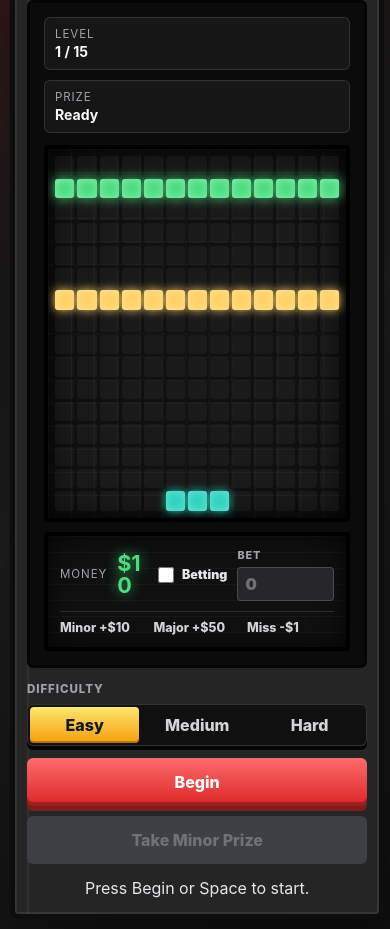
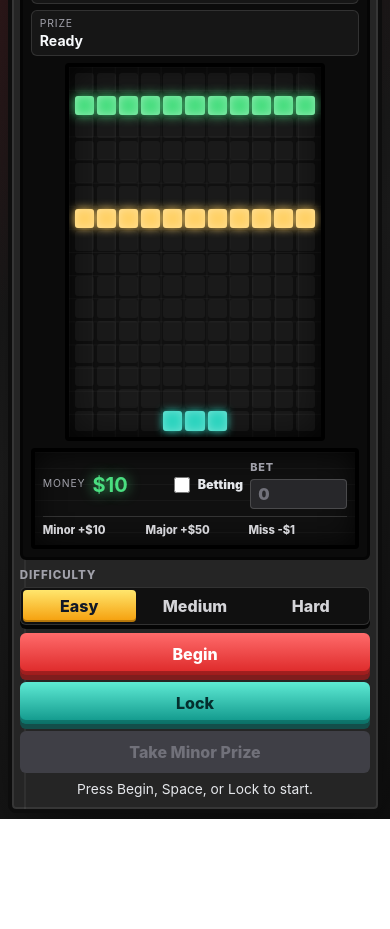
Before and after one commit to wardropc1/arcade-stacker, a plain HTML site: page index.html in a window 390 px wide. Shown: the part 165-1094 px from the top of the page. After the commit the page ends 984 px from the top, so only its background shows below. Drawn offline with Linux system fonts and the light colour scheme.

Commit message:
Mobile spacing and some fixes

```diff
--- a/game.js
+++ b/game.js
@@ -1,4 +1,4 @@
-const COLS = 13;
+const COLS = 11;
 const ROWS = 16;
 const FINAL_LEVEL = 15;
 const MINOR_LEVEL = 10;
@@ -12,6 +12,7 @@ const bettingToggle = document.querySelector("#bettingToggle");
 const betInput = document.querySelector("#betInput");
 const statusText = document.querySelector("#statusText");
 const stopButton = document.querySelector("#stopButton");
+const lockButton = document.querySelector("#lockButton");
 const minorButton = document.querySelector("#minorButton");
 const moneyRules = document.querySelector(".money-rules");
 const difficultyButtons = document.querySelectorAll(".difficulty-button");
@@ -52,7 +53,6 @@ function speedForLevel(level) {
 
 function prizeForLevel(level) {
   if (state === "minor") return "Minor prize ready";
-  if (state === "paused") return "Paused";
   if (state === "ready") return "Ready";
   if (level > FINAL_LEVEL) return "Major prize";
   if (level > MINOR_LEVEL) return "Major run";
@@ -173,7 +173,7 @@ function render() {
     }
   }
 
-  if (state === "playing" || state === "ready" || state === "paused") {
+  if (state === "playing" || state === "ready") {
     const row = rowForLevel(currentLevel);
     for (const col of currentBlocks) {
       cellAt(row, col).classList.add("block");
@@ -195,6 +195,10 @@ function setPrimaryButtonLabel() {
   stopButton.textContent = "Begin";
 }
 
+function setLockButtonLabel() {
+  lockButton.textContent = state === "minor" ? "Continue" : "Lock";
+}
+
 function readyMessage() {
   if (roundBet > 0) {
     return `Betting mode active: ${formatMoney(roundBet)} wager locked. Press Begin to start.`;
@@ -204,7 +208,7 @@ function readyMessage() {
     return "Betting mode is on, but you need money before a wager can be locked.";
   }
 
-  return "Press Begin or Space to start.";
+  return "Press Begin, Space, or Lock to start.";
 }
 
 function makeBlocks(start, count) {
@@ -267,6 +271,7 @@ function prepareRound() {
   stopButton.disabled = false;
   setStartingBlocks();
   setPrimaryButtonLabel();
+  setLockButtonLabel();
   setReadouts(readyMessage());
   render();
 }
@@ -275,24 +280,14 @@ function startRound() {
   if (state !== "ready") return;
   state = "playing";
   setPrimaryButtonLabel();
+  setLockButtonLabel();
   startMovingRow();
 }
 
-function pauseRound() {
+function resetActiveRound() {
   if (state !== "playing") return;
-  window.clearInterval(timerId);
-  state = "paused";
-  setPrimaryButtonLabel();
-  setReadouts("Paused. Press Begin to resume, or Space to lock this row.");
-  render();
-}
-
-function resumeRound() {
-  if (state !== "paused") return;
-  state = "playing";
-  setPrimaryButtonLabel();
-  setReadouts("Row moving. Press Space to lock it.");
-  startRowTimer(blockCountForLevel(currentLevel));
+  prepareRound();
+  setReadouts("Round reset. Press Begin to start again.");
 }
 
 function pauseForMinorPrize() {
@@ -300,7 +295,8 @@ function pauseForMinorPrize() {
   state = "minor";
   minorButton.disabled = false;
   setPrimaryButtonLabel();
-  setReadouts("Minor prize reached. Take it, or press Continue / Space to go for the major prize.");
+  setLockButtonLabel();
+  setReadouts("Minor prize reached. Take it, or press Continue / Lock / Space to go for the major prize.");
   render();
 }
 
@@ -313,6 +309,7 @@ function finishGame(message, won = false) {
   screen.classList.toggle("win", won);
   updateBetControls();
   setPrimaryButtonLabel();
+  setLockButtonLabel();
   setReadouts(message);
   render();
 }
@@ -323,16 +320,12 @@ function continuePastMinorPrize() {
   currentLevel += 1;
   minorButton.disabled = true;
   setPrimaryButtonLabel();
+  setLockButtonLabel();
   setReadouts("Going for the major prize.");
   startMovingRow();
 }
 
 function lockCurrentRow() {
-  if (state === "paused") {
-    state = "playing";
-    setPrimaryButtonLabel();
-  }
-
   if (state !== "playing") return;
 
   window.clearInterval(timerId);
@@ -388,12 +381,17 @@ function handlePrimaryAction() {
     return;
   }
 
-  if (state === "paused") {
-    resumeRound();
-    return;
+  resetActiveRound();
+}
+
+function handleLockAction() {
+  if (state === "ready" || state === "over" || state === "won") {
+    handlePrimaryAction();
+  } else if (state === "minor") {
+    continuePastMinorPrize();
+  } else {
+    lockCurrentRow();
   }
-
-  pauseRound();
 }
 
 function takeMinorPrize() {
@@ -405,6 +403,10 @@ function takeMinorPrize() {
 stopButton.addEventListener("click", () => {
   stopButton.blur();
   handlePrimaryAction();
+});
+lockButton.addEventListener("click", () => {
+  lockButton.blur();
+  handleLockAction();
 });
 minorButton.addEventListener("click", takeMinorPrize);
 bettingToggle.addEventListener("change", updateBetControls);
@@ -420,13 +422,7 @@ window.addEventListener("keydown", (event) => {
   if (event.code === "Space") {
     if (event.target.closest("button, input, summary")) return;
     event.preventDefault();
-    if (state === "ready" || state === "over" || state === "won") {
-      handlePrimaryAction();
-    } else if (state === "minor") {
-      continuePastMinorPrize();
-    } else {
-      lockCurrentRow();
-    }
+    handleLockAction();
   }
 
   if (event.key.toLowerCase() === "r") {
--- a/index.html
+++ b/index.html
@@ -12,7 +12,7 @@
         <details class="explain-tab">
           <summary>Explain</summary>
           <div class="explain-content">
-            <p>Press Begin to start movement. Press Stop to pause, or Space to lock the moving row.</p>
+            <p>Press Begin to start movement. Press Stop to reset the round, then press Space or tap Lock to place the moving row.</p>
             <p>Only blocks directly above the previous row survive. Missing the stack ends the round.</p>
             <p>Reach the minor prize to cash out or continue. Reach the top row to win the major prize.</p>
             <p>Standard rewards are +$10 minor, +$50 major, and -$1 on a miss. Betting mode replaces those rewards with the selected wager.</p>
@@ -76,10 +76,11 @@
 
         <div class="controls">
           <button class="start-button" id="stopButton" type="button">Begin</button>
+          <button class="lock-button" id="lockButton" type="button">Lock</button>
           <button class="secondary-button" id="minorButton" type="button" disabled>Take Minor Prize</button>
         </div>
 
-        <p class="status" id="statusText">Press Begin or Space to start.</p>
+        <p class="status" id="statusText">Press Begin, Space, or Lock to start.</p>
       </section>
     </main>
 
--- a/styles.css
+++ b/styles.css
@@ -39,14 +39,14 @@ input {
   min-height: 100vh;
   display: grid;
   place-items: center;
-  padding: 24px;
+  padding: 12px;
 }
 
 .cabinet {
   position: relative;
-  width: min(96vw, 680px);
-  padding: 18px;
-  border: 8px solid var(--cabinet-edge);
+  width: min(96vw, 600px);
+  padding: 12px;
+  border: 6px solid var(--cabinet-edge);
   border-radius: 8px;
   background:
     linear-gradient(90deg, transparent 0 12px, rgba(255, 255, 255, 0.05) 12px 14px, transparent 14px 100%),
@@ -102,17 +102,17 @@ input {
 }
 
 .marquee {
-  min-height: 72px;
+  min-height: 54px;
   display: flex;
   align-items: center;
   justify-content: center;
-  gap: 18px;
+  gap: 14px;
   border: 3px solid #050505;
   border-radius: 6px;
   color: #111827;
   background: linear-gradient(180deg, #ffe66d, #f59e0b);
   font-weight: 950;
-  font-size: clamp(1.7rem, 7vw, 3rem);
+  font-size: clamp(1.45rem, 6vw, 2.35rem);
   letter-spacing: 0;
   text-shadow: 0 2px 0 rgba(255, 255, 255, 0.28);
 }
@@ -126,8 +126,8 @@ input {
 }
 
 .screen-wrap {
-  margin-top: 16px;
-  padding: 14px;
+  margin-top: 10px;
+  padding: 10px;
   border: 3px solid #050505;
   border-radius: 6px;
   background: #0b0b0b;
@@ -136,13 +136,13 @@ input {
 .scoreboard {
   display: grid;
   grid-template-columns: 1fr 1.25fr;
-  gap: 10px;
-  margin-bottom: 12px;
+  gap: 8px;
+  margin-bottom: 8px;
 }
 
 .scoreboard > div {
   min-width: 0;
-  padding: 9px 10px;
+  padding: 7px 9px;
   border: 1px solid rgba(255, 255, 255, 0.12);
   border-radius: 6px;
   background: #161616;
@@ -176,14 +176,15 @@ input {
   position: relative;
   overflow: hidden;
   width: 100%;
-  aspect-ratio: 13 / 16;
+  max-height: 58vh;
+  aspect-ratio: 11 / 16;
   border: 4px solid #000;
   border-radius: 4px;
   background:
     linear-gradient(rgba(255, 255, 255, 0.04) 1px, transparent 1px),
     linear-gradient(90deg, rgba(255, 255, 255, 0.04) 1px, transparent 1px),
     var(--panel);
-  background-size: calc(100% / 13) calc(100% / 16);
+  background-size: calc(100% / 11) calc(100% / 16);
   box-shadow: inset 0 0 36px rgba(0, 0, 0, 0.9);
 }
 
@@ -272,7 +273,7 @@ input {
 
 .grid {
   display: grid;
-  grid-template-columns: repeat(13, 1fr);
+  grid-template-columns: repeat(11, 1fr);
   grid-template-rows: repeat(16, 1fr);
   width: 100%;
   height: 100%;
@@ -326,14 +327,14 @@ input {
 .control-panel {
   display: grid;
   justify-content: end;
-  margin-top: 14px;
+  margin-top: 10px;
 }
 
 .controls {
   display: grid;
-  grid-template-columns: 1.4fr 1fr;
-  gap: 10px;
-  margin-top: 12px;
+  grid-template-columns: 1.2fr 1fr 1fr;
+  gap: 8px;
+  margin-top: 9px;
 }
 
 .difficulty-control {
@@ -365,7 +366,7 @@ input {
 }
 
 .difficulty-button {
-  min-height: 36px;
+  min-height: 32px;
   border: 0;
   border-radius: 4px;
   color: #d4d4d8;
@@ -386,8 +387,9 @@ input {
 }
 
 .start-button,
+.lock-button,
 .secondary-button {
-  min-height: 48px;
+  min-height: 42px;
   border: 0;
   border-radius: 6px;
   cursor: pointer;
@@ -401,12 +403,19 @@ input {
   box-shadow: inset 0 -4px 0 rgba(0, 0, 0, 0.28), 0 5px 0 #7f1d1d;
 }
 
+.lock-button {
+  background: linear-gradient(180deg, #5eead4, #0d9488);
+  color: #042f2e;
+  box-shadow: inset 0 -4px 0 rgba(0, 0, 0, 0.24), 0 5px 0 #134e4a;
+}
+
 .secondary-button {
   background: linear-gradient(180deg, #f4f4f5, #a1a1aa);
   box-shadow: inset 0 -3px 0 rgba(0, 0, 0, 0.24), 0 4px 0 #52525b;
 }
 
 .start-button:active,
+.lock-button:active,
 .secondary-button:active {
   transform: translateY(3px);
   box-shadow: inset 0 -2px 0 rgba(0, 0, 0, 0.22), 0 1px 0 #3f3f46;
@@ -421,8 +430,8 @@ input {
 }
 
 .status {
-  min-height: 24px;
-  margin: 14px 2px 0;
+  min-height: 20px;
+  margin: 9px 2px 0;
   color: #e5e7eb;
   text-align: center;
 }
@@ -435,44 +444,84 @@ input {
 
 @media (max-width: 560px) {
   .arcade {
-    padding: 10px;
+    align-items: start;
+    padding: 6px;
   }
 
   .cabinet {
-    padding: 12px;
-    border-width: 5px;
+    padding: 8px;
+    border-width: 4px;
   }
 
   .explain-tab {
     position: static;
     width: 100%;
-    margin-bottom: 10px;
+    margin-bottom: 6px;
   }
 
   .explain-tab summary {
+    min-height: 32px;
     border-left: 3px solid #050505;
     border-radius: 6px;
   }
 
   .explain-content {
     width: 100%;
+    padding: 9px;
+    font-size: 0.8rem;
+  }
+
+  .marquee {
+    min-height: 48px;
+    gap: 10px;
+  }
+
+  .marquee-light {
+    width: 13px;
+    height: 13px;
+  }
+
+  .screen-wrap {
+    margin-top: 8px;
+    padding: 8px;
+  }
+
+  .scoreboard {
+    gap: 6px;
+    margin-bottom: 7px;
+  }
+
+  .scoreboard > div {
+    padding: 6px 8px;
+  }
+
+  .label {
+    font-size: 0.65rem;
   }
 
   .controls {
     grid-template-columns: 1fr;
+    gap: 7px;
+    margin-top: 8px;
   }
 
   .control-panel {
     justify-content: stretch;
+    margin-top: 8px;
   }
 
   .difficulty-control {
     grid-template-columns: 1fr;
     width: 100%;
+    gap: 5px;
   }
 
   .difficulty-buttons {
     min-width: 0;
+  }
+
+  .difficulty-button {
+    min-height: 32px;
   }
 
   .scoreboard {
@@ -481,15 +530,47 @@ input {
 
   .play-area {
     grid-template-columns: 1fr;
+    gap: 7px;
+    justify-items: center;
+  }
+
+  .screen {
+    width: min(100%, 260px);
   }
 
   .money-panel {
     grid-template-columns: auto 1fr auto auto;
     align-items: center;
+    width: 100%;
+    gap: 7px;
+    padding: 8px;
+  }
+
+  .money-panel strong {
+    font-size: 1.25rem;
   }
 
   .money-rules {
     grid-column: 1 / -1;
     grid-template-columns: repeat(3, 1fr);
+    gap: 4px;
+    padding-top: 6px;
+    font-size: 0.7rem;
+  }
+
+  .bet-control input {
+    min-height: 30px;
+  }
+
+  .start-button,
+  .lock-button,
+  .secondary-button {
+    min-height: 42px;
+  }
+
+  .status {
+    min-height: 20px;
+    margin-top: 8px;
+    font-size: 0.86rem;
   }
 }
```
